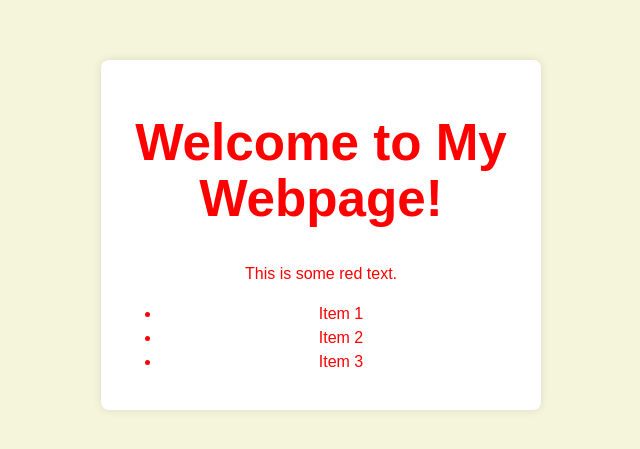
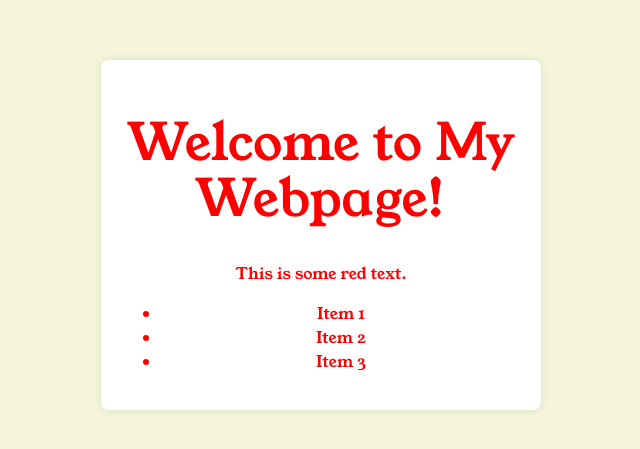
Before and after one commit to NobleAxiom/recipe-page, a React (Vite) app: page / in a window 1280 px wide. Shown: the part 165-614 px from the top of the page, without its empty margins (319-959 px from the left). Built offline with nearby package versions, Linux system fonts and the light colour scheme.

Commit message:
added Young Serif to text tag

```diff
--- a/src/App.css
+++ b/src/App.css
@@ -16,6 +16,9 @@
 
 .red-text {
   color: red;
+  font-family: "Young Serif", serif;
+  font-weight: 400;
+  font-style: normal;
 }
 
 .picture {
```
